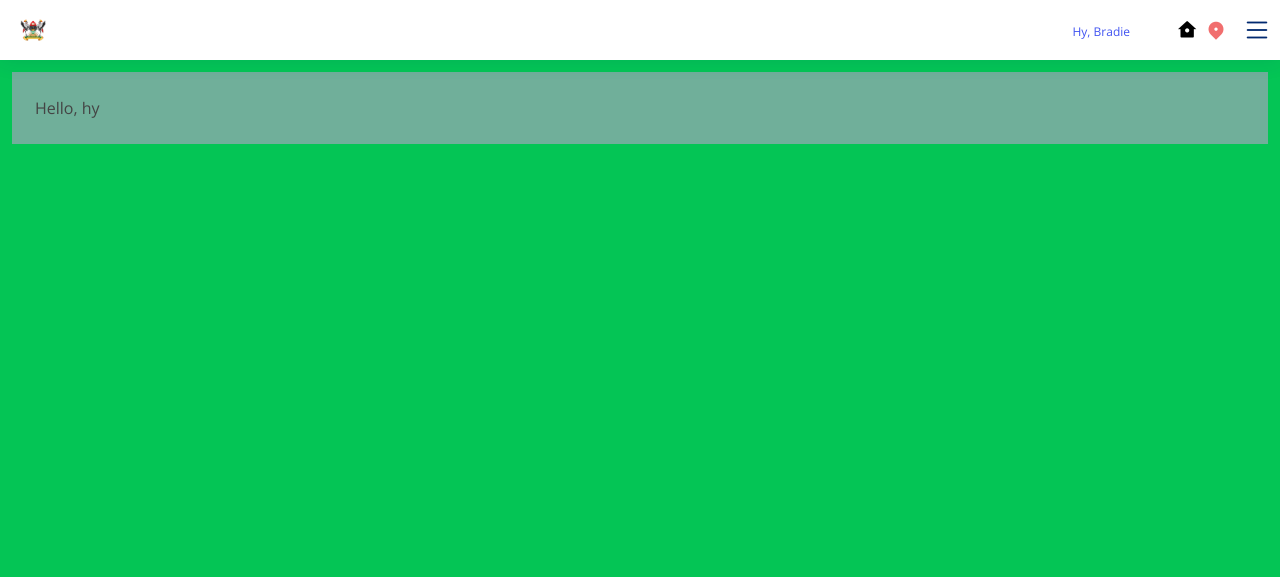
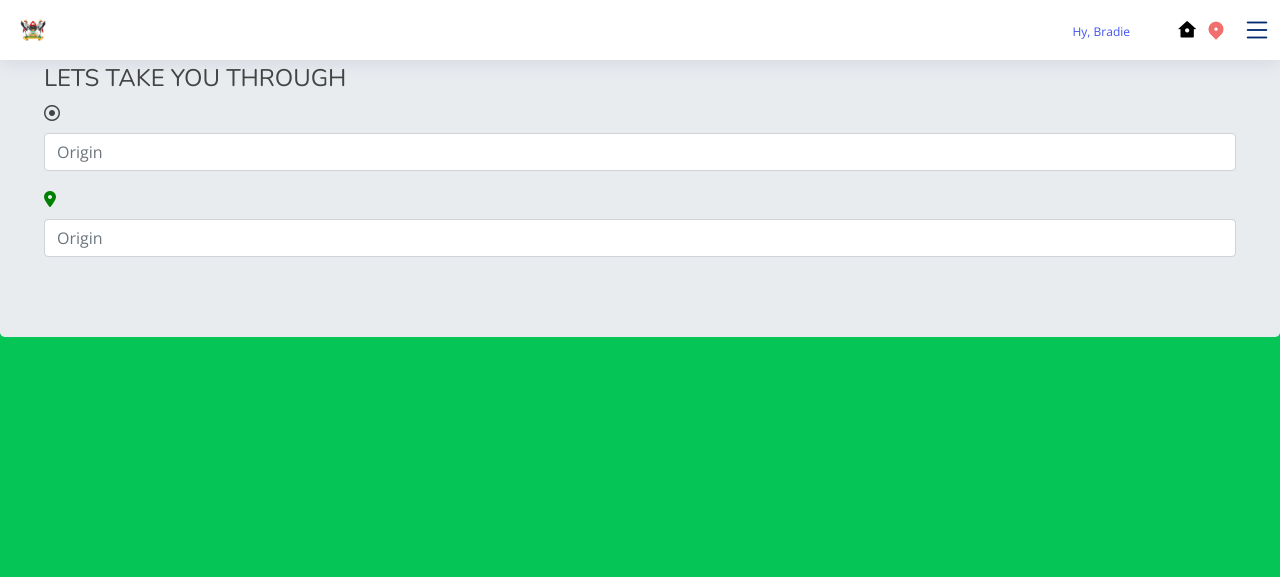
Before and after one commit to linda123ayebale/assistant, a Django app: page /ar in a window 1280 px wide. Shown: the top 577 px of the page. Run offline with Django 3.2, Linux system fonts and the light colour scheme; a user stored in the database is signed in; some libraries are stand-ins or nearby versions.

Commit message:
adding maps functionality

```diff
--- a/ar/templates/ar/index.html
+++ b/ar/templates/ar/index.html
@@ -13,15 +13,34 @@
   {% include 'header.html' %}
  <!-- End Header -->
 
-<section class="section pt-5">
+ <div class="jumbotron">
+     <div class="container-fluid">
+         <h4>LETS TAKE YOU THROUGH</h4>
+         <form class="form-horizontal">
+             <div class="form-group">
+                 <label for="from" class="col-xs control label"><i class="fa fa-dot-circle-o" aria-hidden="true"></i></label>
+                 <div class="col-xs-4">
+                     <input type="text" id="from" placeholder="Origin" class="form-control" name="">
+                 </div>
+             </div>
+
+             <div class="form-group">
+                 <label for="from" class="col-xs control label"><i style="color: green;" class="fas fa-map-marker-alt" aria-hidden="true"></i></label>
+                 <div class="col-xs-4">
+                     <input type="text" id="from" placeholder="Origin" class="form-control" name="">
+                 </div>
+             </div>
+         </form>
+     </div>
+ </div>
+
+<!-- <section class="section pt-5">
     <div class="container-fluid py-4">
         <div class="card-body py-4" style="background-color: rgb(112, 175, 154);">
           <div class="col-12 justify-content-center">
-            <!-- cardbody -->
               <div class="row">
                 Hello, hy
               </div>
-              <!-- endof cardbody -->
 
               <div class="fixed-bottom pb-5">
                 <div class="container py-4">
@@ -42,7 +61,7 @@
         </div>
       </div>
   </div>
-</section>
+</section> -->
 
 <!-- Add Font Awesome JS script if not already added -->
 <script src="https://kit.fontawesome.com/a076d05399.js" crossorigin="anonymous"></script>
--- a/templates/base.html
+++ b/templates/base.html
@@ -21,6 +21,9 @@
 
     <!-- Google Fonts -->
     <link href="https://fonts.gstatic.com" rel="preconnect">
+    <link rel="preconnect" href="https://fonts.gstatic.com">
+    <script src="https://kit.fontawesome.com/ab2155e76b.js" crossorigin="anonymous"></script>
+    <link href="https://fonts.googleapis.com/css2?family=Poppins&display=swap" rel="stylesheet">
     <link href="https://fonts.googleapis.com/css?family=Open+Sans:300,300i,400,400i,600,600i,700,700i|Nunito:300,300i,400,400i,600,600i,700,700i|Poppins:300,300i,400,400i,500,500i,600,600i,700,700i" rel="stylesheet">
 
     <link rel="stylesheet" href="https://stackpath.bootstrapcdn.com/bootstrap/4.5.0/css/bootstrap.min.css">
@@ -58,7 +61,8 @@
     <script src="{% static 'assets/vendor/php-email-form/validate.js' %}"></script>
 
     <!-- Template Main JS File -->
-    <script src="{% static 'assets/js/main.js' %}"></script>
+   <script src="https://maps.googleapis.com/maps/api/js?key=YOUR_API_KEY" type="text/javascript"></script>
+   <script src="{% static 'assets/js/main.js' %}"></script>
 </body>
 
 <script>
```
Also changed, not shown: assistant/settings.py (+5 -5 lines), db.sqlite3, 1 other file.
